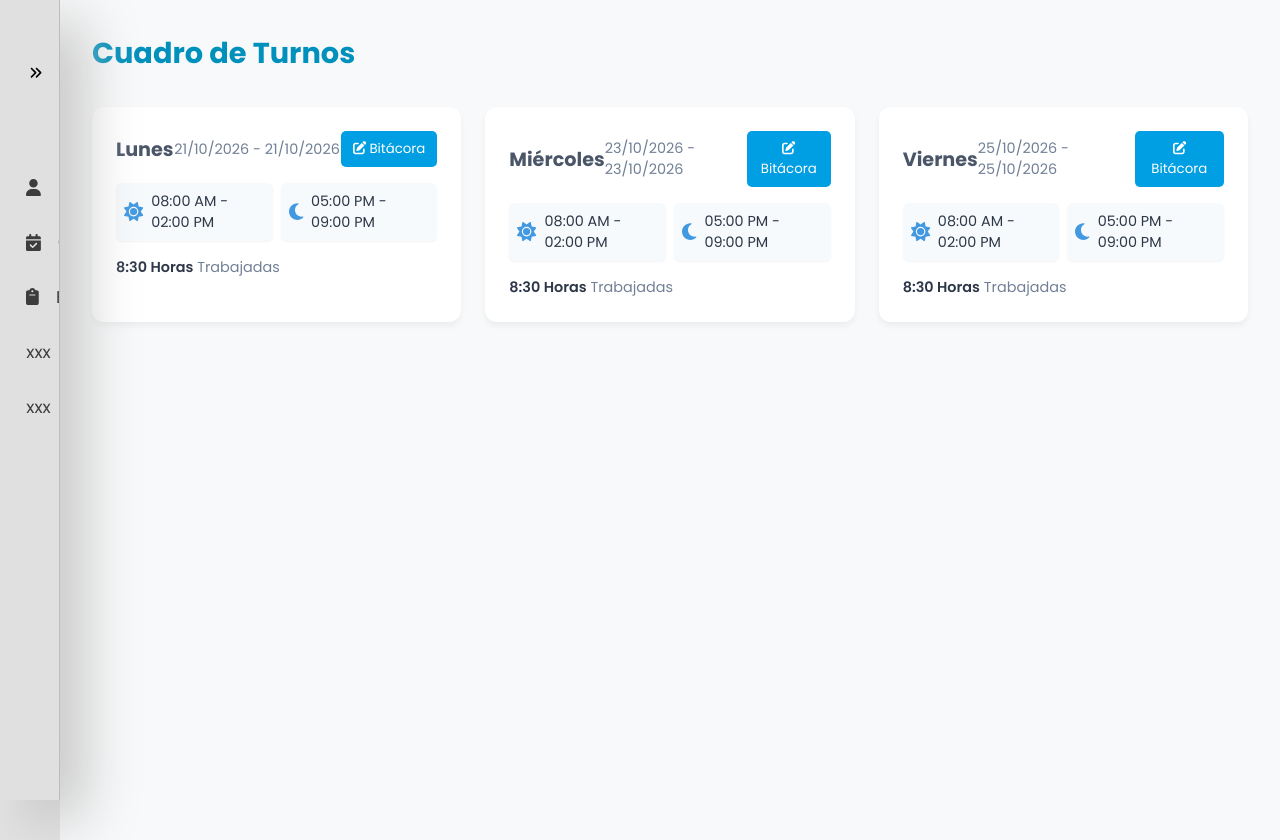
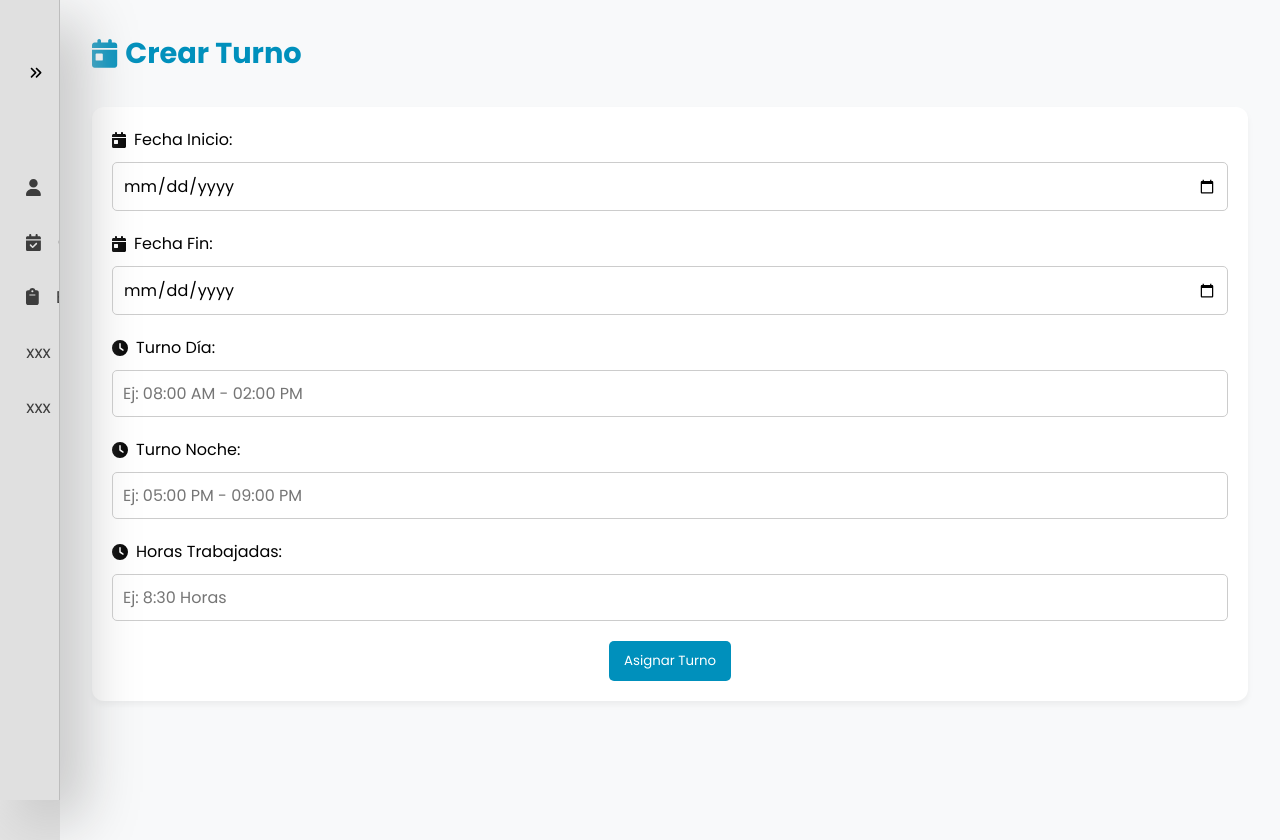
Before and after one commit to FelipeATX056/AppGeri-trico, a React (Vite) app: page / in a window 1280 px wide. Built offline with nearby package versions, Linux system fonts and the light colour scheme.

Commit message:
CambiosEnfermero

```diff
--- a/src/geriatrico/page/CrearTurnoPage.jsx
+++ b/src/geriatrico/page/CrearTurnoPage.jsx
@@ -5,13 +5,11 @@ import SideBarEnfermero from '../components/SideBar-Enfermero/SideBarEnfermero';
 import '../../css/CrearTurno.css';
 
 function CrearTurnoPage() {
-  const [dia, setDia] = useState('');
   const [fechaInicio, setFechaInicio] = useState('');
   const [fechaFin, setFechaFin] = useState('');
   const [turnoDia, setTurnoDia] = useState('');
   const [turnoNoche, setTurnoNoche] = useState('');
   const [horasTrabajadas, setHorasTrabajadas] = useState('');
-  const [enfermero, setEnfermero] = useState('');
   const [showModal, setShowModal] = useState(false);
 
   const handleCrearTurno = () => {
@@ -42,19 +40,6 @@ function CrearTurnoPage() {
         <h1><FontAwesomeIcon icon={faCalendarDay} /> Crear Turno</h1>
         <div className="crear-turno-form-container">
           <form className="crear-turno-form">
-            <div className="form-group">
-              <label><FontAwesomeIcon icon={faClock} /> Día:</label>
-              <select value={dia} onChange={(e) => setDia(e.target.value)}>
-                <option value="">Seleccione</option>
-                <option value="Lunes">Lunes</option>
-                <option value="Martes">Martes</option>
-                <option value="Miércoles">Miércoles</option>
-                <option value="Jueves">Jueves</option>
-                <option value="Viernes">Viernes</option>
-                <option value="Sábado">Sábado</option>
-                <option value="Domingo">Domingo</option>
-              </select>
-            </div>
             <div className="form-group">
               <label><FontAwesomeIcon icon={faCalendarDay} /> Fecha Inicio:</label>
               <input
@@ -89,6 +74,15 @@ function CrearTurnoPage() {
                 placeholder="Ej: 05:00 PM - 09:00 PM"
               />
             </div>
+            <div className="form-group">
+              <label><FontAwesomeIcon icon={faClock} /> Horas Trabajadas:</label>
+              <input
+                type="text"
+                value={horasTrabajadas}
+                onChange={(e) => setHorasTrabajadas(e.target.value)}
+                placeholder="Ej: 8:30 Horas"
+              />
+            </div>
             <button className="crear-turno-button" onClick={handleCrearTurno}>
               Asignar Turno
             </button>
--- a/src/main.jsx
+++ b/src/main.jsx
@@ -6,7 +6,7 @@ import { BrowserRouter } from 'react-router-dom'
 
 
 
-
+//Vistas Enfermero-Pacientes
 
 // import ProfileInformation from './geriatrico/page/profileInformationPage';
 // import InventoryPage from './geriatrico/page/InventoryPage';
@@ -19,7 +19,10 @@ import { BrowserRouter } from 'react-router-dom'
 // import HistorialPage from './geriatrico/page/HistorialPage';
 // import GestionarUsuarioPage from './geriatrico/page/GestionarUsuarios';
 
-import CuadroTurnosPage from './geriatrico/page/CuadroTurnosPage';
+
+//Vistas Enfermero
+
+// import CuadroTurnosPage from './geriatrico/page/CuadroTurnosPage';
 import CrearTurnoPage from './geriatrico/page/CrearTurnoPage';
 
 
@@ -41,8 +44,8 @@ createRoot(document.getElementById('root')).render(
     {/* <HistorialPage/> */}
     {/* <GestionarUsuarioPage/> */}
 
-    <CuadroTurnosPage/>
-    {/* <CrearTurnoPage/> */}
+    {/* <CuadroTurnosPage/> */}
+    <CrearTurnoPage/>
 
 
     </BrowserRouter>
```
